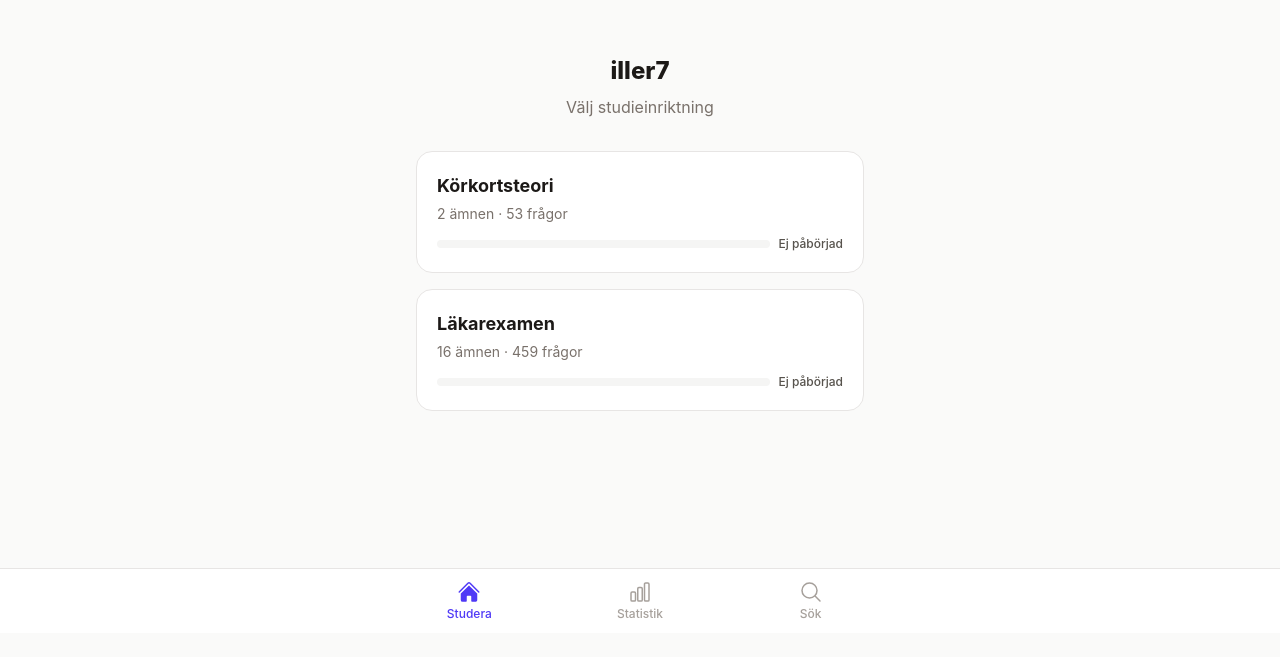
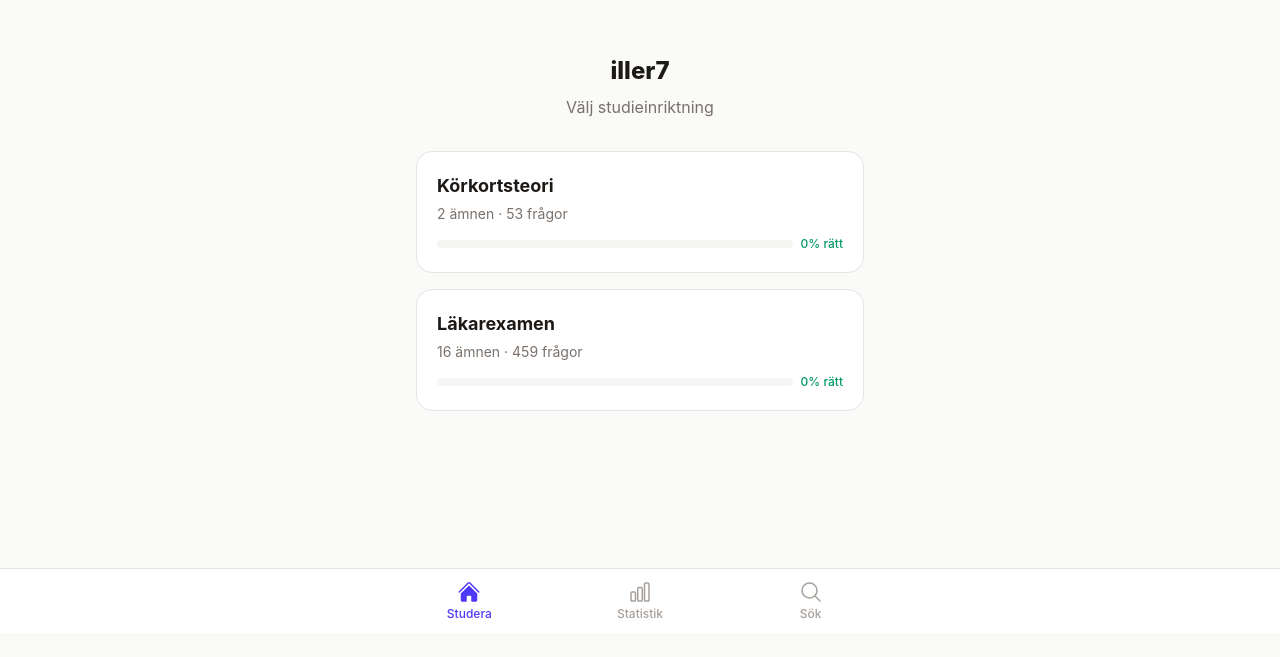
Before and after one commit to okface/iller7, a Vue app: page / in a window 1280 px wide. Shown: the part 167-824 px from the top of the page. Built offline with nearby package versions, Linux system fonts and the light colour scheme.

Commit message:
Fix Swedish UI text and start page progress display
Agent-Logs-Url: https://github.com/okface/iller7/sessions/31b3d76b-74cf-46a6-bdd2-81720b062c85

Co-authored-by: okface <140156604+okface@users.noreply.github.com>

```diff
--- a/src/components/dashboard/DailyStats.vue
+++ b/src/components/dashboard/DailyStats.vue
@@ -26,7 +26,7 @@ const uniqueCorrectRatio = computed(() => {
     </div>
     <div class="p-3 rounded-xl bg-white dark:bg-stone-800 border border-stone-200 dark:border-stone-700 text-center">
       <div class="text-2xl font-bold text-emerald-600 dark:text-emerald-400">{{ accuracy }}%</div>
-      <div class="text-xs text-stone-500 dark:text-stone-400">Idag rätt</div>
+      <div class="text-xs text-stone-500 dark:text-stone-400">Rätt idag</div>
     </div>
     <div class="p-3 rounded-xl bg-white dark:bg-stone-800 border border-stone-200 dark:border-stone-700 text-center">
       <div class="text-2xl font-bold text-stone-600 dark:text-stone-300">{{ uniqueCorrectRatio }}%</div>
--- a/src/views/HomeView.vue
+++ b/src/views/HomeView.vue
@@ -28,8 +28,9 @@ const subjectCards = computed(() => {
   return content.subjectList.map(s => {
     const questions = content.questionsForSubject(s)
     const topics = content.topicsForSubject(s)
-    const mastery = progress.categoryMastery(questions)
-    return { id: s, name: getSubjectDisplayName(s), topicCount: topics.length, questionCount: questions.length, mastery }
+    const correctOnce = questions.filter(q => (progress.progress[q.id]?.totalCorrect || 0) > 0).length
+    const uniqueCorrectRatio = questions.length > 0 ? Math.round(correctOnce / questions.length * 100) : 0
+    return { id: s, name: getSubjectDisplayName(s), topicCount: topics.length, questionCount: questions.length, uniqueCorrectRatio }
   })
 })
 
@@ -57,9 +58,9 @@ function selectSubject(subject) {
         </p>
         <div class="mt-3 flex items-center gap-2">
           <div class="h-2 flex-1 rounded-full bg-stone-100 dark:bg-stone-700 overflow-hidden">
-            <div class="h-full rounded-full transition-all" :class="`bg-${s.mastery.color}-500`" :style="{ width: '0%' }"></div>
+            <div class="h-full rounded-full bg-emerald-500 transition-all" :style="{ width: `${s.uniqueCorrectRatio}%` }"></div>
           </div>
-          <span class="text-xs font-medium" :class="`text-${s.mastery.color}-600 dark:text-${s.mastery.color}-400`">{{ s.mastery.name }}</span>
+          <span class="text-xs font-medium text-emerald-600 dark:text-emerald-400">{{ s.uniqueCorrectRatio }}% rätt</span>
         </div>
       </button>
     </div>
```
Also changed, not shown: 28 other files (tests, documents, lock files or other folders).
